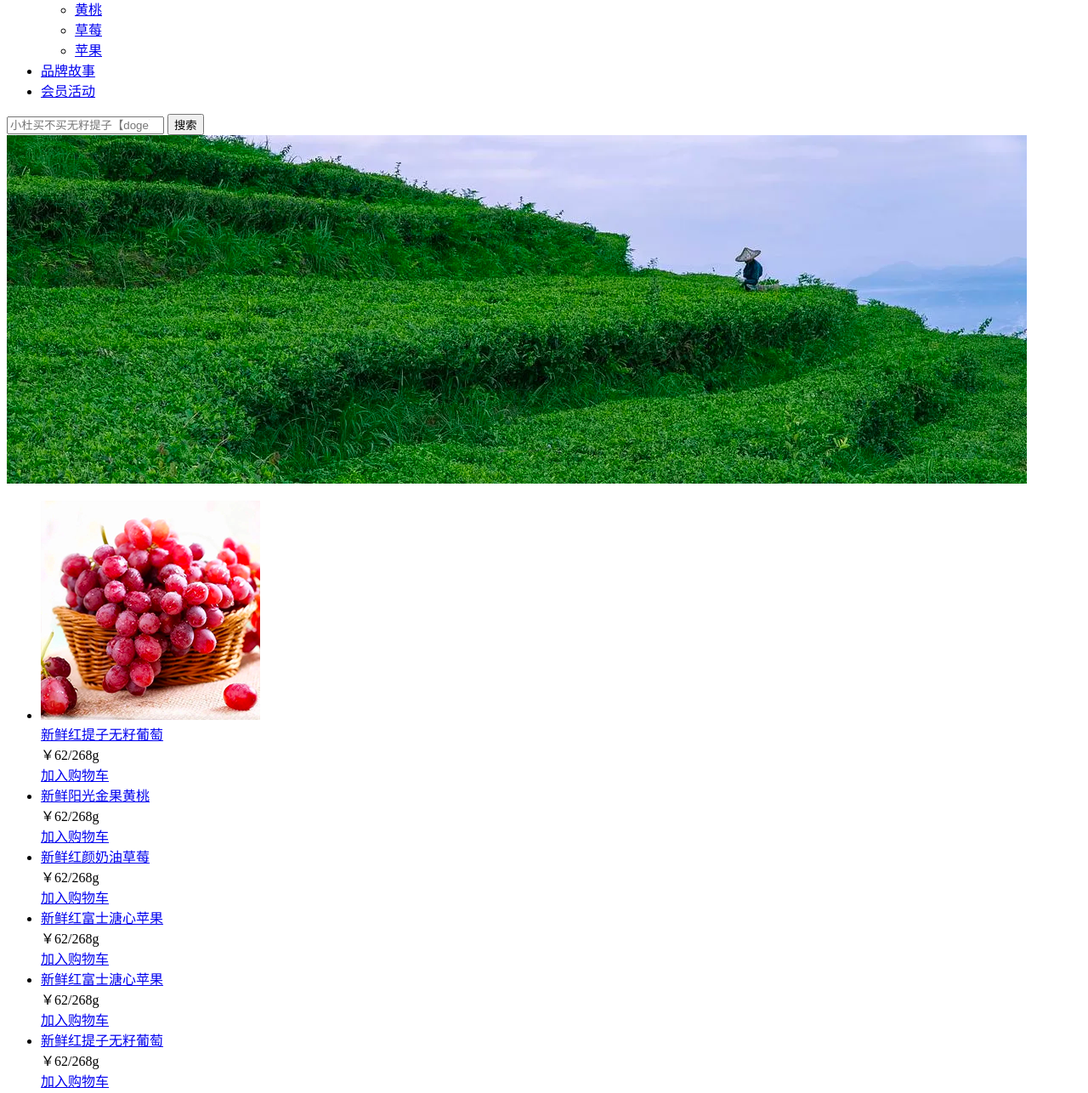
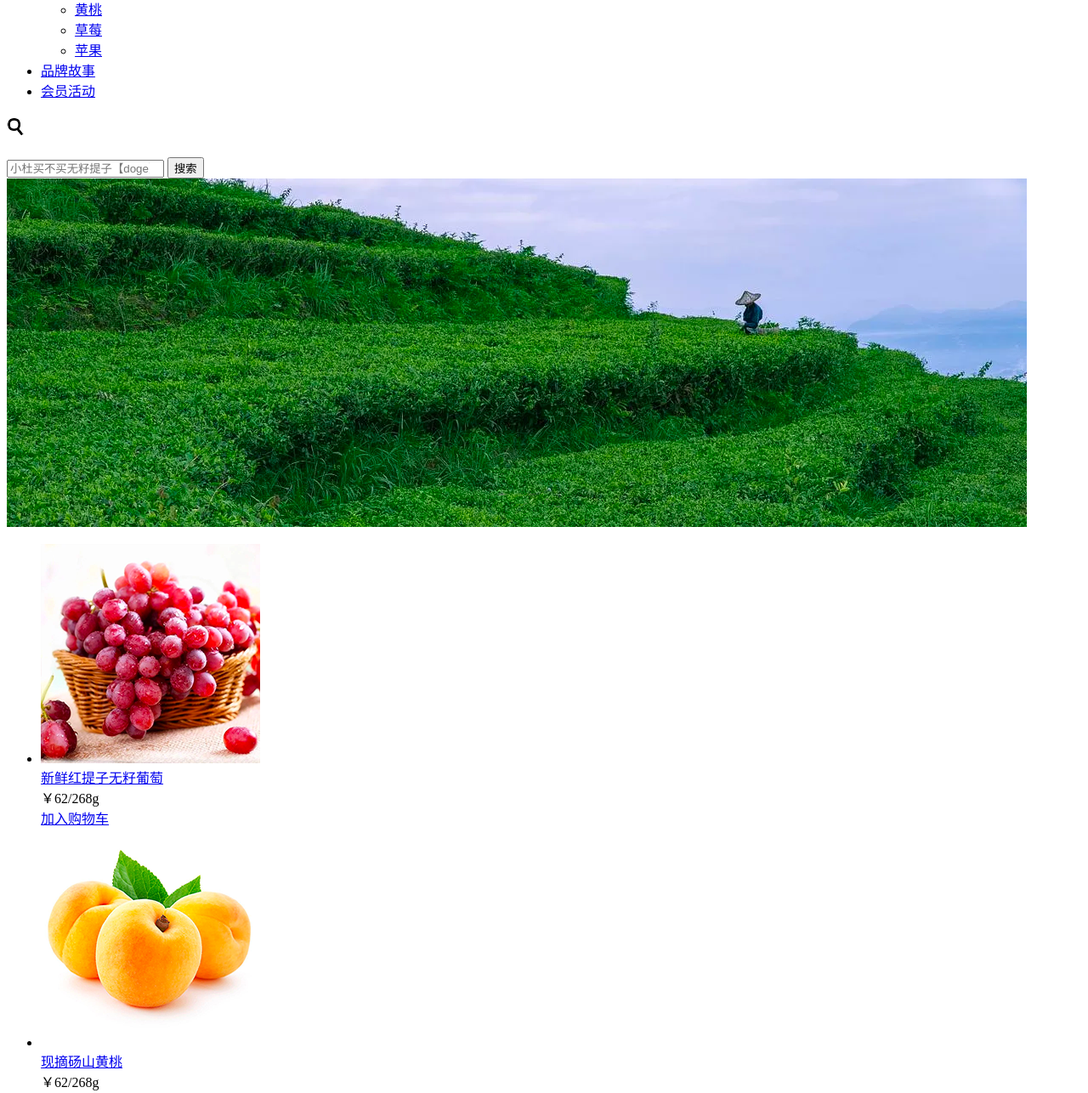
Before and after one commit to Xaorng/xhr.github.io, a plain HTML site: page nonono.html in a window 1280 px wide. Shown: the part 213-1499 px from the top of the page at 85% size. Drawn offline with Linux system fonts and the light colour scheme.

Commit message:
Update nonono.html

```diff
--- a/nonono.html
+++ b/nonono.html
@@ -25,6 +25,9 @@
                 <li><a href="#">会员活动</a></li>
             </ul>
         </nav>
+        <h2>
+           <img src="images/search.png" alt="搜索" title="搜索">
+        </h2>
         <div>
             <form method="post">
                 <input type="search" aria-label="Search" id="search" placeholder="小杜买不买无籽提子【doge】">
@@ -54,10 +57,10 @@
             </li>
             <li>
                 <div>
-                    <a href="#"></a>
+                    <a href="#"></a><img src="images/ht.png">
                 </div>
                 <div>
-                    <a href="#">新鲜阳光金果黄桃</a>
+                    <a href="#">现摘砀山黄桃</a>
                     <div>
                         <span>￥62/268g </span>
                     </div>
```
